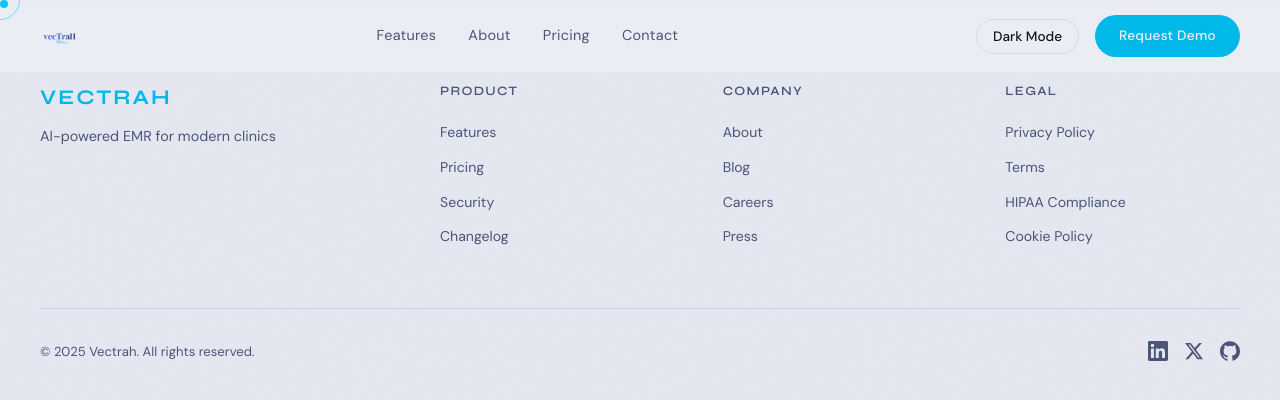
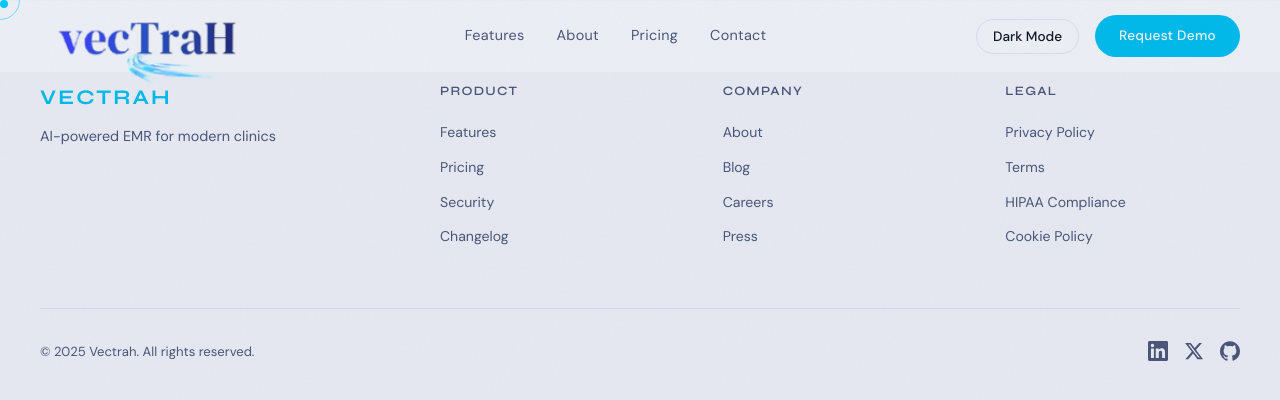
Before and after one commit to apurbaaaa/Vectra-website, a React (Vite) app: page /contact in a window 1280 px wide. Shown: the top 400 px of the page. Built offline with nearby package versions, Linux system fonts and the light colour scheme.

Commit message:
feat: add image logo with 200px height to loading screen, update path/dimensions in header and index

```diff
--- a/index.html
+++ b/index.html
@@ -11,7 +11,7 @@
     <link rel="preconnect" href="https://fonts.googleapis.com" />
     <link rel="preconnect" href="https://fonts.gstatic.com" crossorigin />
    <!-- Replace the existing favicon link with these two: -->
-  <link rel="icon" type="image/png" href="/logo/logo.png" />
+  <link rel="icon" type="image/png" href="/Logo/logo.png" />
   </head>
   <body>
     <div id="root"></div>
--- a/src/components/layout/Header.jsx
+++ b/src/components/layout/Header.jsx
@@ -32,7 +32,7 @@ export default function Header() {
       <header id="site-header" className={`header ${scrolled ? 'header--scrolled' : ''}`}>
         <div className="header__inner">
           <Link to="/" className="header__logo">
-            <img src="/logo/logo.png" alt="Vectrah" style={{ height: '36px', width: 'auto', display: 'block' }} />
+            <img src="/Logo/logo.png" alt="Vectrah" style={{ height: '200px', width: 'auto', display: 'block' }} />
           </Link>
 
           <nav className="header__nav" id="main-nav" role="navigation">
--- a/src/components/ui/LoadingScreen.jsx
+++ b/src/components/ui/LoadingScreen.jsx
@@ -43,7 +43,9 @@ export default function LoadingScreen({ onComplete }) {
 
   return (
     <div ref={overlayRef} style={styles.overlay}>
-      <div style={styles.logo}>Vectrah</div>
+      <div style={styles.logoContainer}>
+        <img src="/Logo/logo.png" alt="Vectrah" style={styles.logoImage} />
+      </div>
       <div style={styles.track}>
         <div ref={fillRef} style={styles.fill} />
       </div>
@@ -60,11 +62,15 @@ const styles = {
     display: 'flex', flexDirection: 'column',
     alignItems: 'center', justifyContent: 'center', gap: '20px',
   },
-  logo: {
-    fontFamily: "'Syne', sans-serif",
-    fontSize: '2.2rem', fontWeight: 700,
-    letterSpacing: '0.3em', color: 'var(--color-loading-logo)',
-    textTransform: 'uppercase',
+  logoContainer: {
+    display: 'flex',
+    justifyContent: 'center',
+    alignItems: 'center',
+  },
+  logoImage: {
+    height: '200px',
+    width: 'auto',
+    display: 'block',
   },
   track: {
     width: '260px', height: '2px',
```
Also changed, not shown: public/Logo/logo.svg (deleted).
